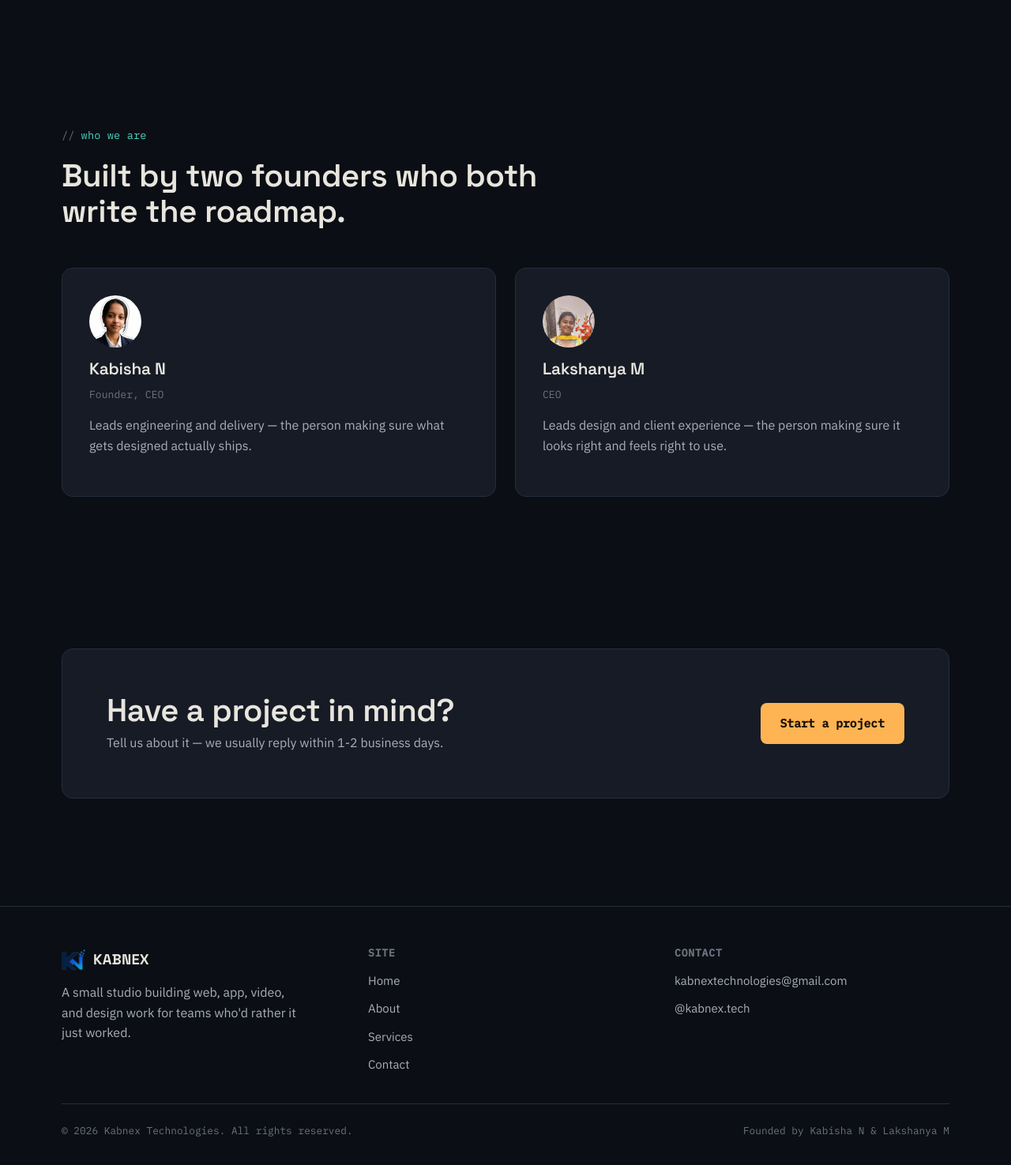
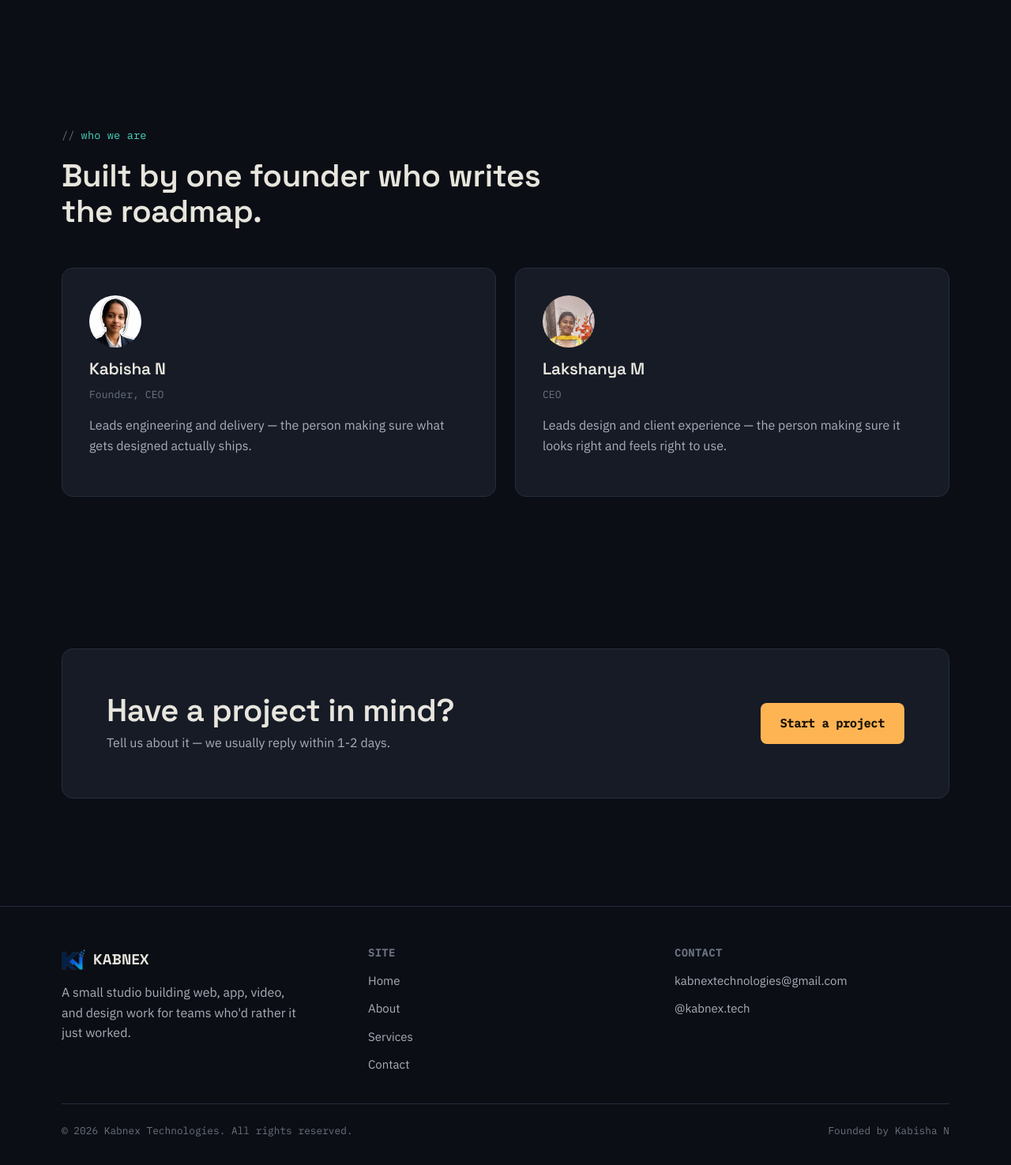
Before and after one commit to kabnex/kabnex-website, a Flask app: page / in a window 1280 px wide. Shown: the part 1600-3075 px from the top of the page at 79% size. Run offline with Flask 3, Linux system fonts and the light colour scheme.

Commit message:
Updated UI UX design

```diff
--- a/templates/about.html
+++ b/templates/about.html
@@ -15,7 +15,7 @@
   <div class="container">
     <div class="section-head reveal">
       <span class="eyebrow">leadership</span>
-      <h2>Meet the founders</h2>
+      <h2>Meet the team</h2>
     </div>
 
     <div class="grid grid-3">
--- a/templates/base.html
+++ b/templates/base.html
@@ -81,7 +81,7 @@
 
     <div class="footer-bottom">
       <span>&copy; <span id="year"></span> Kabnex Technologies. All rights reserved.</span>
-      <span>Founded by Kabisha N &amp; Lakshanya M</span>
+      <span>Founded by Kabisha N </span>
     </div>
   </div>
 </footer>
--- a/templates/contact.html
+++ b/templates/contact.html
@@ -73,7 +73,7 @@
         </span>
         <div>
           <div class="label">Response time</div>
-          <span class="value">1-2 business days</span>
+          <span class="value">1-2 days</span>
         </div>
       </div>
 
@@ -82,8 +82,8 @@
           <svg width="18" height="18" viewBox="0 0 24 24" fill="none"><path d="M12 21C12 21 5 14.5 5 9.5C5 6 8 3 12 3C16 3 19 6 19 9.5C19 14.5 12 21 12 21Z" stroke="currentColor" stroke-width="1.6"/><circle cx="12" cy="9.5" r="2.2" stroke="currentColor" stroke-width="1.6"/></svg>
         </span>
         <div>
-          <div class="label">Founders</div>
-          <span class="value">Kabisha N &amp; Lakshanya M</span>
+          <div class="label">Founder</div>
+          <span class="value">Kabisha N </span>
         </div>
       </div>
     </div>
--- a/templates/home.html
+++ b/templates/home.html
@@ -20,7 +20,7 @@
         <span class="terminal-dot r"></span>
         <span class="terminal-dot y"></span>
         <span class="terminal-dot g"></span>
-        <span class="terminal-title">kabnex — zsh</span>
+        <span class="terminal-title">kabnex</span>
       </div>
       <div class="terminal-body"
            data-terminal-type='[
@@ -103,7 +103,7 @@
   <div class="container">
     <div class="section-head reveal">
       <span class="eyebrow">who we are</span>
-      <h2>Built by two founders who both write the roadmap.</h2>
+      <h2>Built by one founder who writes the roadmap.</h2>
     </div>
 
     <div class="grid grid-2">
@@ -136,7 +136,7 @@
     <div class="cta-band reveal">
       <div>
         <h2>Have a project in mind?</h2>
-        <p>Tell us about it — we usually reply within 1-2 business days.</p>
+        <p>Tell us about it — we usually reply within 1-2 days.</p>
       </div>
       <a href="{{ url_for('contact') }}" class="btn btn-primary">Start a project</a>
     </div>
```
Also changed, not shown: templates/services.html (+5 -5 lines).
